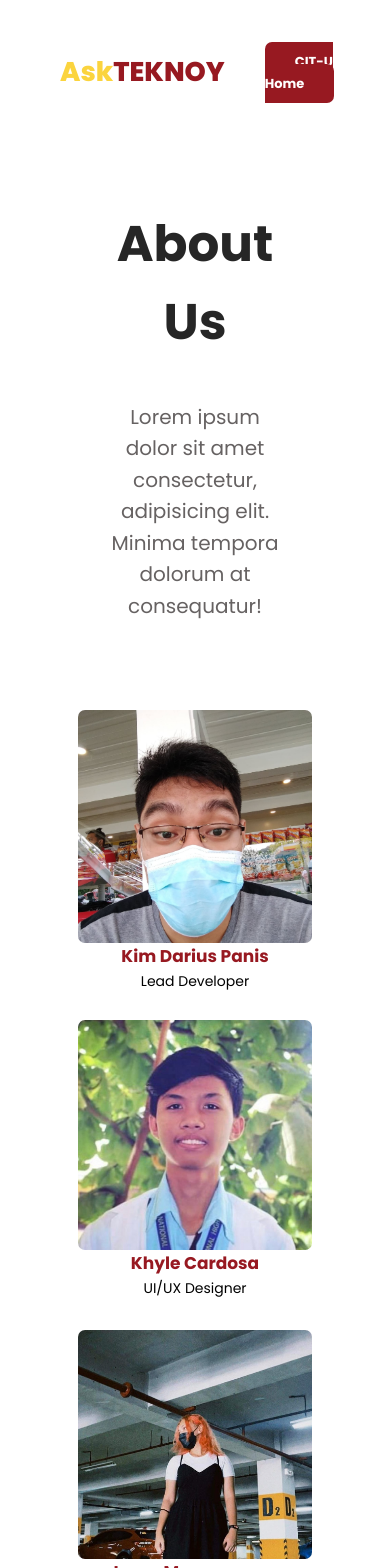
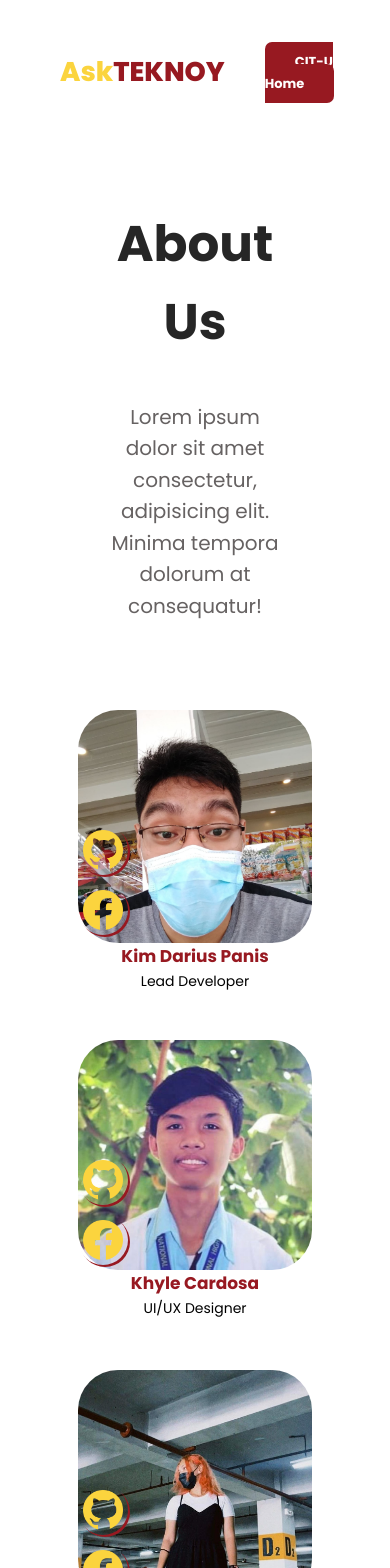
Before and after one commit to AskTeknoy/AskTEKNOY-V2, a React (Create React App) app in the folder code/client/: page /about in a window 390 px wide. Shown: the top 1568 px of the page. Built offline with nearby package versions, Linux system fonts and the light colour scheme; no server answers.

Commit message:
about responsive done

```diff
--- a/code/client/src/styles/About.css
+++ b/code/client/src/styles/About.css
@@ -44,7 +44,7 @@
     display: block;
     max-width: 100%;
     max-height: 240px;
-    border-radius: 7px;
+    border-radius: 40px;
 }
 
 .title {
@@ -93,6 +93,7 @@
     align-items: flex-start;
     opacity: 0;
     transition: all .3s ease-in-out;
+    border-radius: 40px;
 }
 
 .overlay:hover {
--- a/code/client/src/styles/Main.css
+++ b/code/client/src/styles/Main.css
@@ -45,7 +45,7 @@ section .intro {
     max-width: 600px;
     height: auto;
     padding-right: 5em;
-    padding-top: 10px;
+    padding-top: 15px;
 }
 
 .description .content a {
@@ -239,7 +239,7 @@ section .intro {
 
 .feedback img {
     max-width: 650px;
-    padding: 165px 0 0 50px;
+    padding: 173px 0 0 50px;
     margin-bottom: -22px;
 }
 
--- a/code/client/src/styles/responsive/about-rwd.css
+++ b/code/client/src/styles/responsive/about-rwd.css
@@ -18,6 +18,11 @@
     .about-title p {
         margin-top: 30px;
         font-size: 20px;
+    }
+
+
+    .overlay{
+        max-height: 98%;
     }
 
  }
@@ -42,6 +47,10 @@
         font-size: 20px;
     }
 
+    .overlay {
+        opacity: 1;
+        background: rgba(0, 0, 0, 0);
+    }
  }
 
  @media only screen and (max-width: 694px){
@@ -68,7 +77,12 @@
 
     .about-container .profiles{
         grid-template-columns: repeat(1, 1fr);
-        gap: 70px;
+        gap: 90px;
+        margin-bottom: 20px;
+    }
 
+    .overlay {
+        opacity: 1;
+        background: rgba(0, 0, 0, 0);
     }
  }
--- a/code/client/src/styles/responsive/main-rwd.css
+++ b/code/client/src/styles/responsive/main-rwd.css
@@ -10,7 +10,7 @@
     .circle {
         width: 75%;
         height: 93%;
-        top: 15; left: 25%;
+        top: -17px; left: 25%;
     }
 
     .description {
@@ -94,11 +94,17 @@
 @media only screen and (max-width: 1075px) {
     /* intro section */
     .circle {
-        width: 40%;
-        left: 60%;
+        width: 50%;
+        left: 50%;
         top: 3%;
         right: 10%;
-        clip-path: circle(60% at right 55%);
+        clip-path: circle(70% at right 55%);
+    }
+
+    .description img {
+        max-width: 420px;
+        top: 33px;
+        left: 0;
     }
 
     .circle-container {
@@ -109,11 +115,7 @@
         max-width: 400px;
     }
 
-    .description img {
-        max-width: 420px;
-        top: 23px;
-        left: 10px;
-    }
+
 
     .description .content .title-intro {
         font-size: 37px;
```
